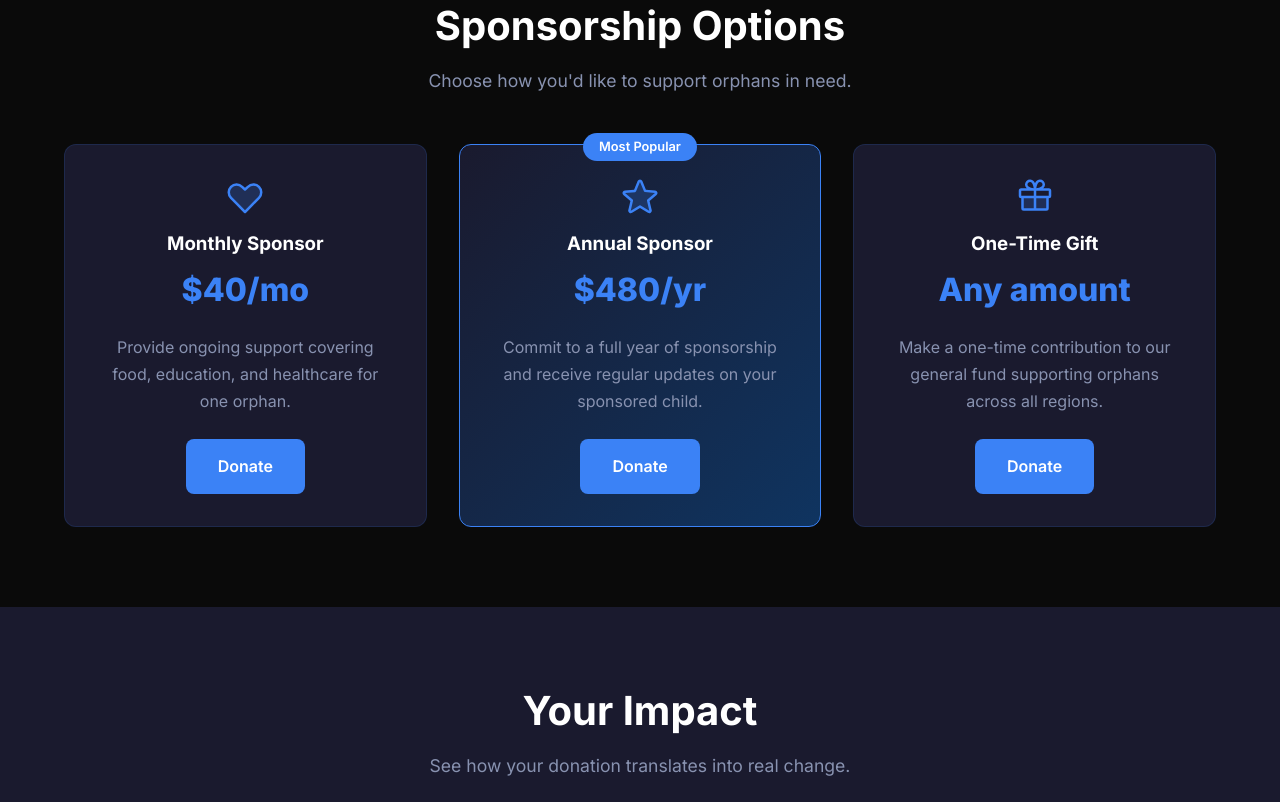
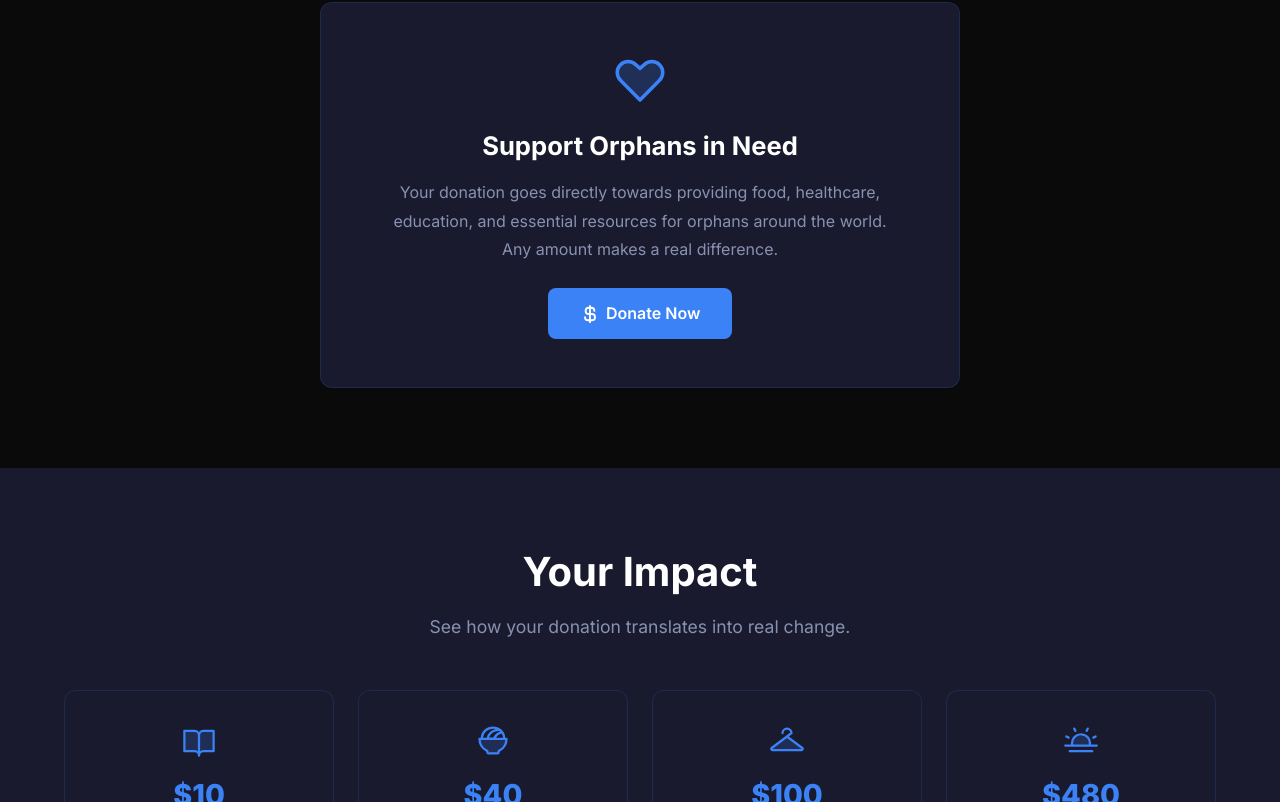
Before and after one commit to uwaterloomsa/uwosp-website, a React (Vite) app: page /donate in a window 1280 px wide. Shown: the part 558-1360 px from the top of the page. Built offline with nearby package versions, Linux system fonts and the light colour scheme; no server answers.

Commit message:
Fix donate section

```diff
--- a/src/pages/Donate.css
+++ b/src/pages/Donate.css
@@ -1,57 +1,41 @@
-.tiers-grid {
-  display: grid;
-  grid-template-columns: repeat(auto-fit, minmax(280px, 1fr));
-  gap: 2rem;
-}
-
-.tier-card {
+/* General Donate Card */
+.donate-general {
   text-align: center;
+  max-width: 640px;
+  margin: 0 auto;
+  padding: 3rem 2.5rem;
   display: flex;
   flex-direction: column;
   align-items: center;
+  gap: 1rem;
 }
 
-.tier-highlight {
-  border-color: var(--accent-primary);
-  background: linear-gradient(135deg, var(--bg-secondary), var(--accent-subtle));
-  position: relative;
-}
-
-.tier-highlight::before {
-  content: 'Most Popular';
-  position: absolute;
-  top: -12px;
-  background: var(--accent-primary);
-  color: #fff;
-  padding: 0.2rem 1rem;
-  border-radius: 20px;
-  font-size: 0.8rem;
-  font-weight: 600;
-}
-
-.tier-emoji {
+.donate-general-icon {
   display: flex;
   align-items: center;
   justify-content: center;
-  margin-bottom: 1rem;
   color: var(--accent-primary);
-}
-
-.tier-card h3 {
   margin-bottom: 0.5rem;
 }
 
-.tier-amount {
-  font-size: 2rem;
-  font-weight: 800;
-  color: var(--accent-primary);
-  margin-bottom: 1rem;
+.donate-general h2 {
+  font-size: 1.6rem;
+  color: var(--text-heading);
 }
 
-.tier-card p {
+.donate-general p {
   color: var(--text-muted);
-  margin-bottom: 1.5rem;
-  flex: 1;
+  line-height: 1.8;
+  max-width: 500px;
+}
+
+.donate-general-btn {
+  display: inline-flex;
+  align-items: center;
+  gap: 0.4rem;
+  margin-top: 0.5rem;
+  padding: 0.75rem 2rem;
+  font-size: 1rem;
 }
 
 /* Impact */
--- a/src/pages/Donate.tsx
+++ b/src/pages/Donate.tsx
@@ -1,46 +1,15 @@
 import { Link } from "react-router-dom";
 import {
   HeartStraight,
-  Star,
-  Gift,
   BookOpen,
-  AppleLogo,
+  BowlFood,
   CoatHanger,
   SunHorizon,
+  CurrencyDollar,
 } from "@phosphor-icons/react";
 import AnimatedBackground from "../components/AnimatedBackground";
 import "./Donate.css";
 import type { ReactNode } from "react";
-
-const tiers: {
-  name: string;
-  amount: string;
-  icon: ReactNode;
-  desc: string;
-  highlight: boolean;
-}[] = [
-  {
-    name: "Monthly Sponsor",
-    amount: "$40/mo",
-    icon: <HeartStraight size={40} weight="duotone" />,
-    desc: "Provide ongoing support covering food, education, and healthcare for one orphan.",
-    highlight: false,
-  },
-  {
-    name: "Annual Sponsor",
-    amount: "$480/yr",
-    icon: <Star size={40} weight="duotone" />,
-    desc: "Commit to a full year of sponsorship and receive regular updates on your sponsored child.",
-    highlight: true,
-  },
-  {
-    name: "One-Time Gift",
-    amount: "Any amount",
-    icon: <Gift size={40} weight="duotone" />,
-    desc: "Make a one-time contribution to our general fund supporting orphans across all regions.",
-    highlight: false,
-  },
-];
 
 const impacts: { amount: string; impact: string; icon: ReactNode }[] = [
   {
@@ -51,7 +20,7 @@ const impacts: { amount: string; impact: string; icon: ReactNode }[] = [
   {
     amount: "$40",
     impact: "Covers food, healthcare, and education for one orphan for a month",
-    icon: <AppleLogo size={36} weight="duotone" />,
+    icon: <BowlFood size={36} weight="duotone" />,
   },
   {
     amount: "$100",
@@ -79,33 +48,27 @@ export default function Donate() {
         </div>
       </section>
 
-      {/* Donation Tiers */}
+      {/* General Donate */}
       <section className="section">
         <div className="container">
-          <h2 className="section-title">Sponsorship Options</h2>
-          <p className="section-subtitle">
-            Choose how you'd like to support orphans in need.
+          <div className="donate-general card">
+            <span className="donate-general-icon">
+              <HeartStraight size={56} weight="duotone" />
+            </span>
+            <h2>Support Orphans in Need</h2>
+            <p>
+              Your donation goes directly towards providing food, healthcare,
+              education, and essential resources for orphans around the world.
+              Any amount makes a real difference.
             </p>
-          <div className="tiers-grid">
-            {tiers.map((tier, i) => (
-              <div
-                className={`card tier-card ${tier.highlight ? "tier-highlight" : ""}`}
-                key={i}
-              >
-                <span className="tier-emoji">{tier.icon}</span>
-                <h3>{tier.name}</h3>
-                <div className="tier-amount">{tier.amount}</div>
-                <p>{tier.desc}</p>
             <a
               href="https://www.launchgood.com"
               target="_blank"
               rel="noopener noreferrer"
-                  className="btn btn-primary"
+              className="btn btn-primary donate-general-btn"
             >
-                  Donate
+              <CurrencyDollar size={20} weight="bold" /> Donate Now
             </a>
-              </div>
-            ))}
           </div>
         </div>
       </section>
```
Lines whose indentation alone changed are shown as unchanged.
